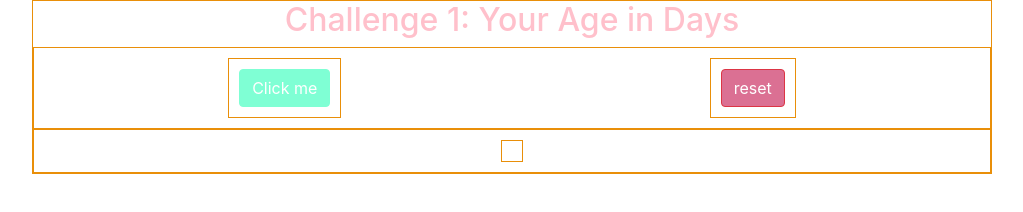
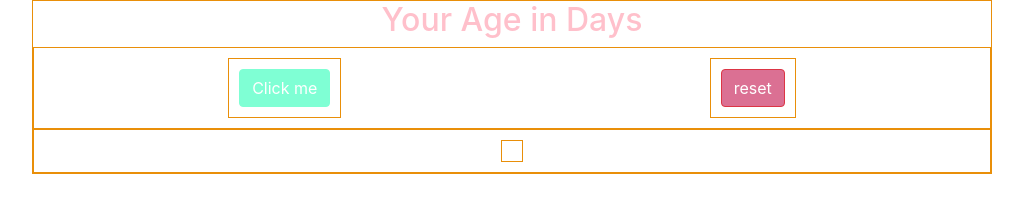
Before and after one commit to danielkuang7/ageindays, a plain HTML site: page index.html in a window 1280 px wide. Shown: the whole page, without its empty margins (128-1151 px from the left). Drawn offline with nearby package versions, Linux system fonts and the light colour scheme.

Commit message:
Changed header

```diff
--- a/index.html
+++ b/index.html
@@ -10,7 +10,7 @@
 </head>
 <body>
     <div class="container-1">
-        <h2>Challenge 1: Your Age in Days</h2>
+        <h2>Your Age in Days</h2>
         <div class="flex-box-container-1">
             <div>
                     <button class="btn btn-primary" onclick="ageInDays()">Click me</button>
```
